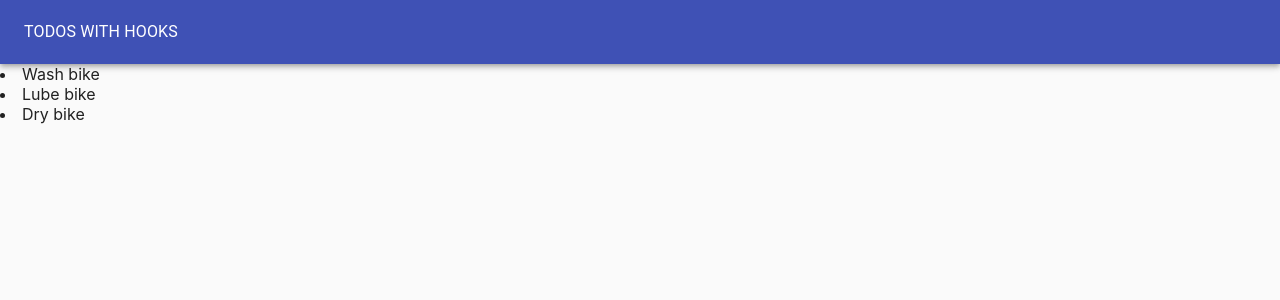
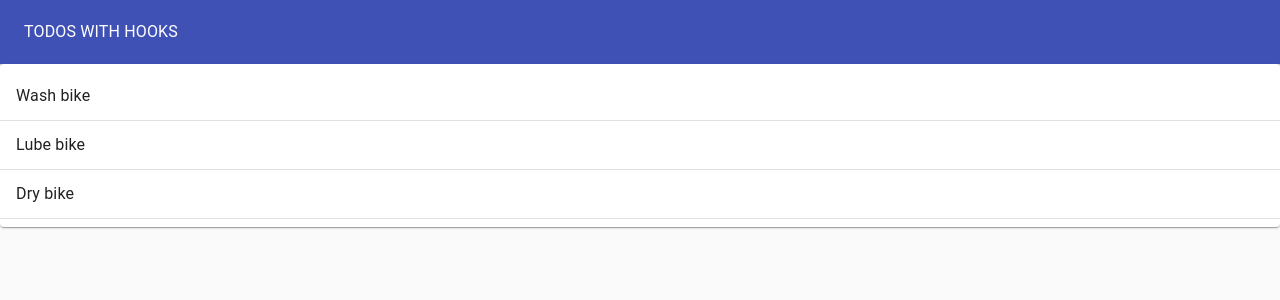
Before and after one commit to neeerajtk/Todo-List-Hooks, a React (Create React App) app in the folder todo/: page / in a window 1280 px wide. Shown: the top 300 px of the page. Built offline with nearby package versions, Linux system fonts and the light colour scheme.

Commit message:
mat ui style list added

```diff
--- a/todo/src/TodoList.js
+++ b/todo/src/TodoList.js
@@ -1,11 +1,23 @@
 import React from "react";
+import Paper from "@material-ui/core/Paper";
+import List from "@material-ui/core/List";
+import Divider from "@material-ui/core/Divider";
+import ListItem from "@material-ui/core/ListItem";
+import ListItemText from "@material-ui/core/ListItemText";
 function TodoList(props){
     return(
-    <div>
-        {props.todos.map(todo=>(
-            <li>{todo.task}</li>
-        ))}
-    </div>
+    <Paper>
+        <List>
+            {props.todos.map(todo=>(
+                <>
+                <ListItem>
+                    <ListItemText>{todo.task}</ListItemText>
+                </ListItem>
+                <Divider/>
+                </>
+            ))}
+        </List>
+    </Paper>
     );
 }
 export default TodoList;
```
